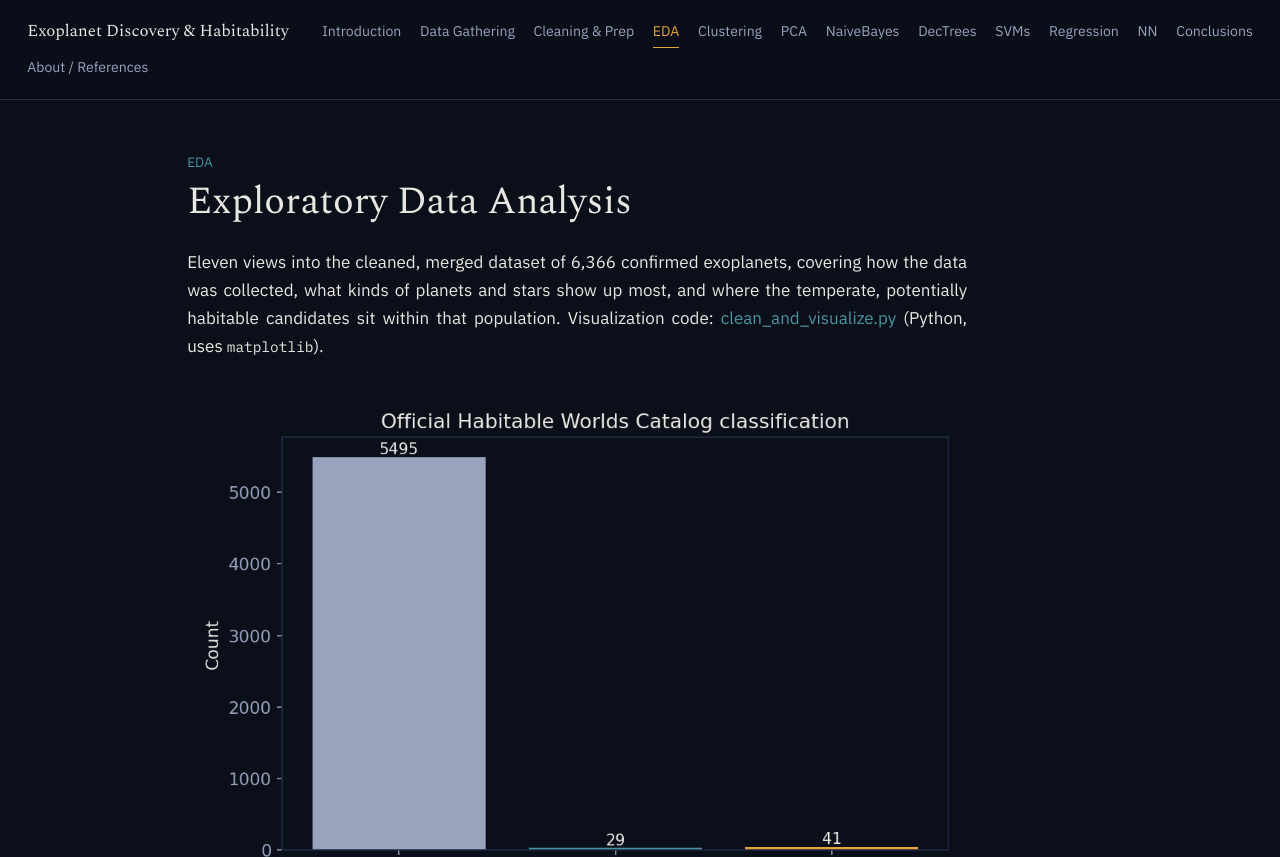
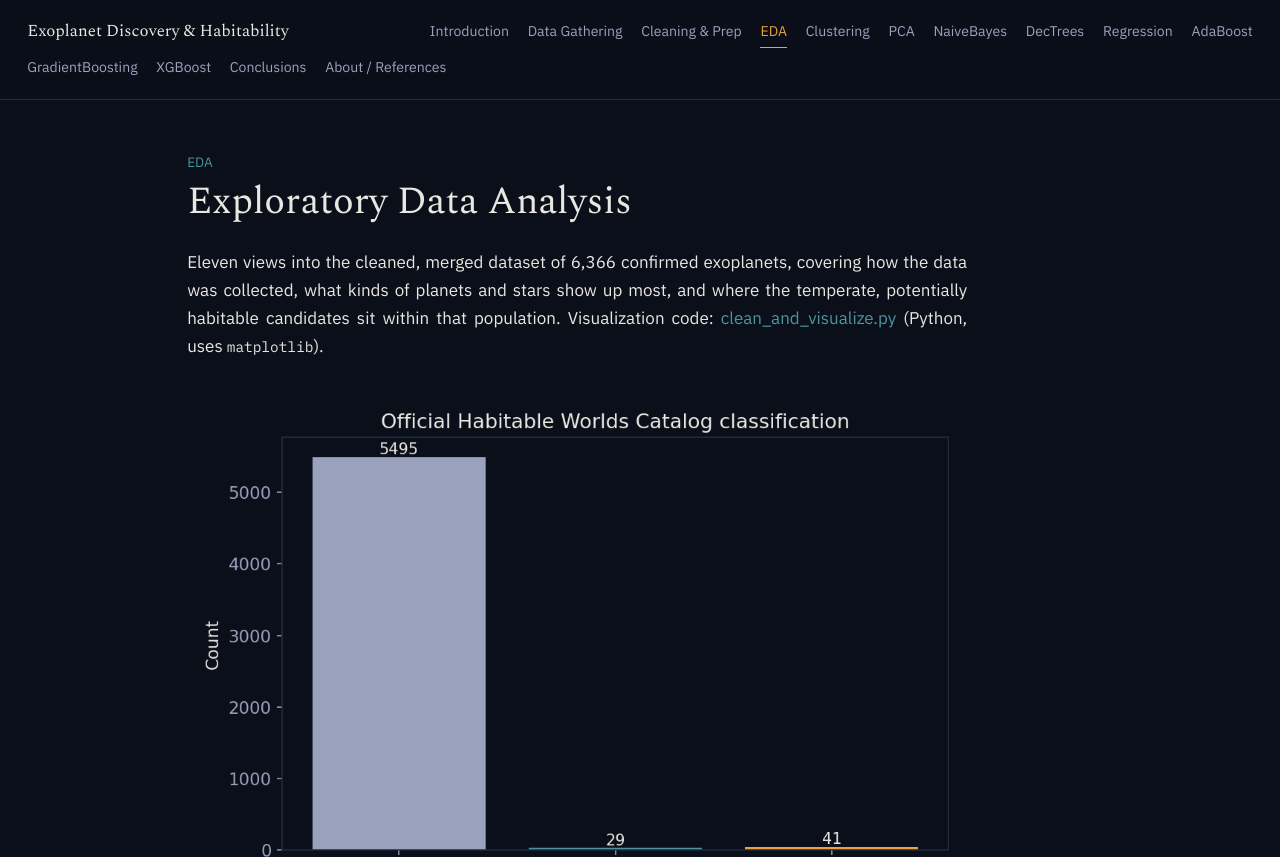
Before and after one commit to Aayushx9/CSCI-5612-ML-Exoplanet-Habitability, a plain HTML site: page eda.html in a window 1280 px wide. Shown: the top 857 px of the page. Drawn offline with nearby package versions, Linux system fonts and the light colour scheme.

Commit message:
Add files via upload

```diff
--- a/eda.html
+++ b/eda.html
@@ -9,7 +9,7 @@
 <link rel="stylesheet" href="style.css">
 </head>
 <body>
-<nav class="topnav"><span class="brand">Exoplanet Discovery &amp; Habitability</span><a href="index.html">Introduction</a><a href="data_gathering.html">Data Gathering</a><a href="cleaning_prep.html">Cleaning &amp; Prep</a><a href="eda.html" class="active">EDA</a><a href="clustering.html">Clustering</a><a href="pca.html">PCA</a><a href="naivebayes.html">NaiveBayes</a><a href="dectrees.html">DecTrees</a><a href="svms.html">SVMs</a><a href="regression.html">Regression</a><a href="nn.html">NN</a><a href="conclusions.html">Conclusions</a><a href="about_references.html">About / References</a></nav><main>
+<nav class="topnav"><span class="brand">Exoplanet Discovery &amp; Habitability</span><a href="index.html">Introduction</a><a href="data_gathering.html">Data Gathering</a><a href="cleaning_prep.html">Cleaning &amp; Prep</a><a href="eda.html" class="active">EDA</a><a href="clustering.html">Clustering</a><a href="pca.html">PCA</a><a href="naivebayes.html">NaiveBayes</a><a href="dectrees.html">DecTrees</a><a href="regression.html">Regression</a><a href="adaboost.html">AdaBoost</a><a href="gradientboosting.html">GradientBoosting</a><a href="xgboost.html">XGBoost</a><a href="conclusions.html">Conclusions</a><a href="about_references.html">About / References</a></nav><main>
   <p class="eyebrow">EDA</p>
   <h1>Exploratory Data Analysis</h1>
   <p>Eleven views into the cleaned, merged dataset of 6,366 confirmed exoplanets, covering how the data was collected, what kinds of planets and stars show up most, and where the temperate, potentially habitable candidates sit within that population. Visualization code: <a href="scripts/clean_and_visualize.py">clean_and_visualize.py</a> (Python, uses <code>matplotlib</code>).</p>
```
